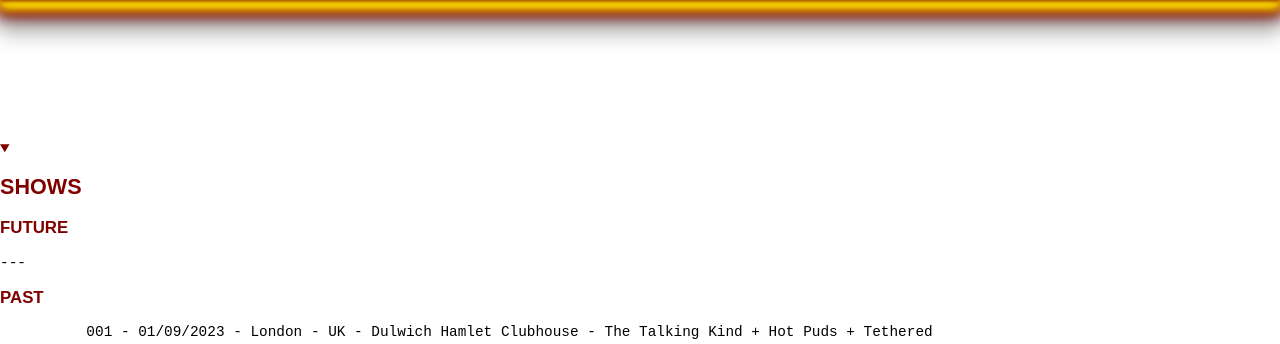
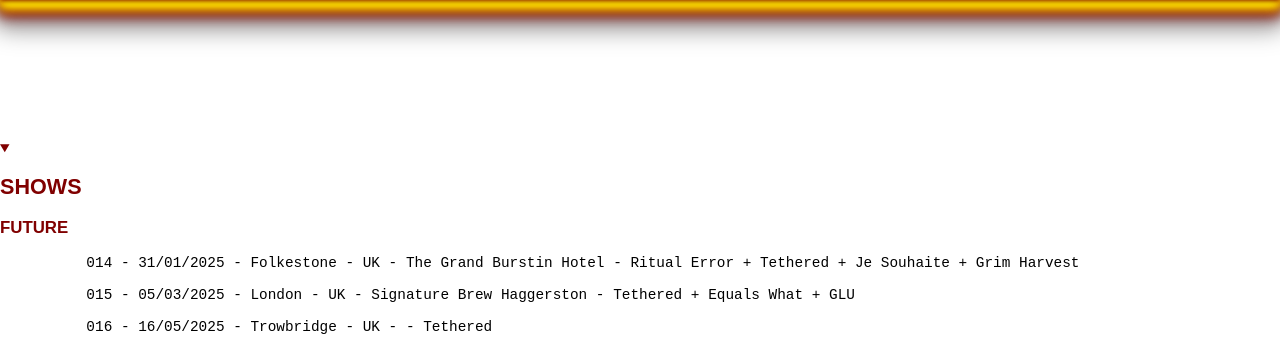
Before and after one commit to p-fernandez/tethered, a plain HTML site: page index.html in a window 1280 px wide. Both pictures are taken after a click on the heading "SHOWS". Shown: the part 456-800 px from the top of the page. Drawn offline with Linux system fonts and the light colour scheme.

Commit message:
First shows of 2025

```diff
--- a/index.html
+++ b/index.html
@@ -15,7 +15,13 @@
         </summary>
 
         <h3>FUTURE</h3>
-        <pre>---</pre>
+        <pre>
+          014 - 31/01/2025 - Folkestone - UK - The Grand Burstin Hotel - Ritual Error + Tethered + Je Souhaite + Grim Harvest
+
+          015 - 05/03/2025 - London - UK - Signature Brew Haggerston - Tethered + Equals What + GLU
+
+          016 - 16/05/2025 - Trowbridge - UK - - Tethered
+        </pre>
 
         <h3>PAST</h3>
         <pre>
```
